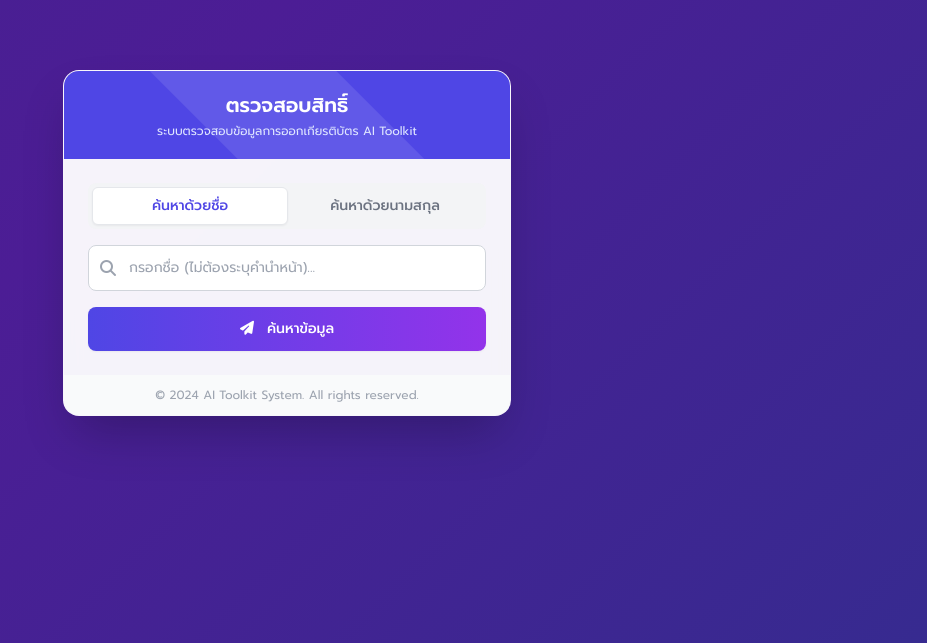
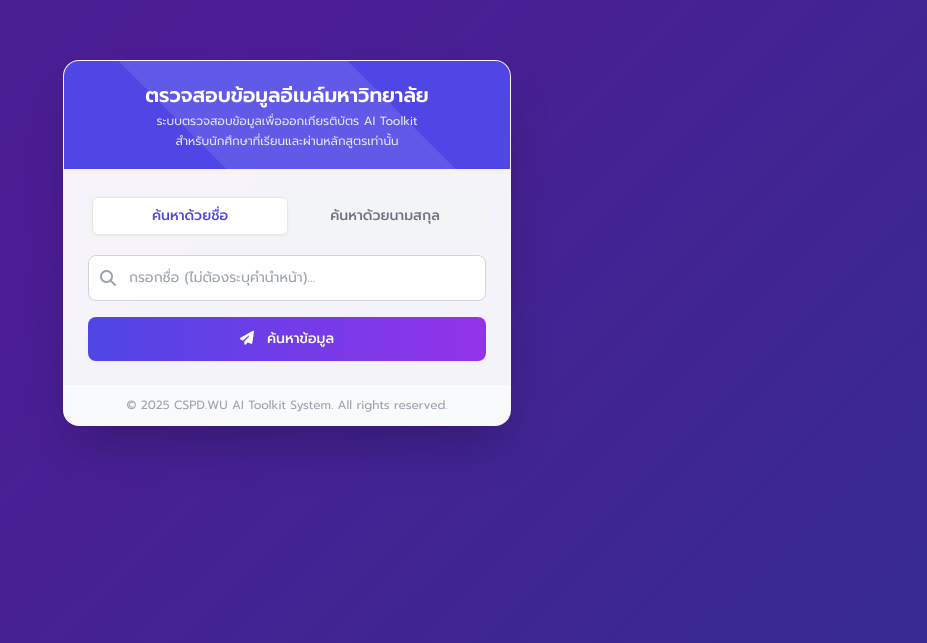
Before and after one commit to cspdwu/afastcertificate, a plain HTML site: page index.html in a window 1280 px wide. Shown: the part 157-800 px from the top of the page, without its empty margins (353-1280 px from the left). Drawn offline with nearby package versions, Linux system fonts and the light colour scheme; some packages are replaced by stand-ins of ours; a script that the page names is missing.

Commit message:
Update header and footer content in index.html

```diff
--- a/index.html
+++ b/index.html
@@ -48,8 +48,10 @@
         <!-- Header -->
         <div class="bg-indigo-600 p-5 text-center text-white relative flex-shrink-0 overflow-hidden">
             <div class="absolute top-0 left-0 w-full h-full bg-white opacity-10 transform rotate-45 scale-150 pointer-events-none"></div>
-            <h1 class="text-xl font-bold relative z-10">ตรวจสอบสิทธิ์</h1>
-            <p class="text-indigo-100 text-xs mt-1 relative z-10">ระบบตรวจสอบข้อมูลการออกเกียรติบัตร AI Toolkit</p>
+            <h1 class="text-xl font-bold relative z-10">ตรวจสอบข้อมูลอีเมล์มหาวิทยาลัย</h1>
+            <p class="text-indigo-100 text-xs mt-1 relative z-10">ระบบตรวจสอบข้อมูลเพื่อออกเกียรติบัตร AI Toolkit</p>
+            <p class="text-indigo-100 text-xs mt-1 relative z-10">สำหรับนักศึกษาที่เรียนและผ่านหลักสูตรเท่านั้น</p>
+
         </div>
 
         <!-- Content -->
@@ -111,7 +113,7 @@
 
         <!-- Footer -->
         <div class="text-center py-3 bg-gray-50 text-xs text-gray-400 flex-shrink-0">
-            © 2024 AI Toolkit System. All rights reserved.
+            © 2025 CSPD.WU AI Toolkit System. All rights reserved.
         </div>
     </div>
 
@@ -195,7 +197,7 @@
                     Swal.fire({
                         icon: 'error',
                         title: 'ไม่พบข้อมูล',
-                        text: 'ไม่พบข้อมูลที่คุณค้นหา ลองตรวจสอบตัวสะกด หรือเปลี่ยนเงื่อนไขการค้นหา',
+                        text: 'ไม่พบข้อมูลที่คุณค้นหา ลองค้นหาเป็นภาษาอังกฤษ หรือเปลี่ยนเงื่อนไขการค้นหา หรือค้นหาเฉพาะบางคำของชื่อ',
                         confirmButtonColor: '#ef4444'
                     });
                 }
```
